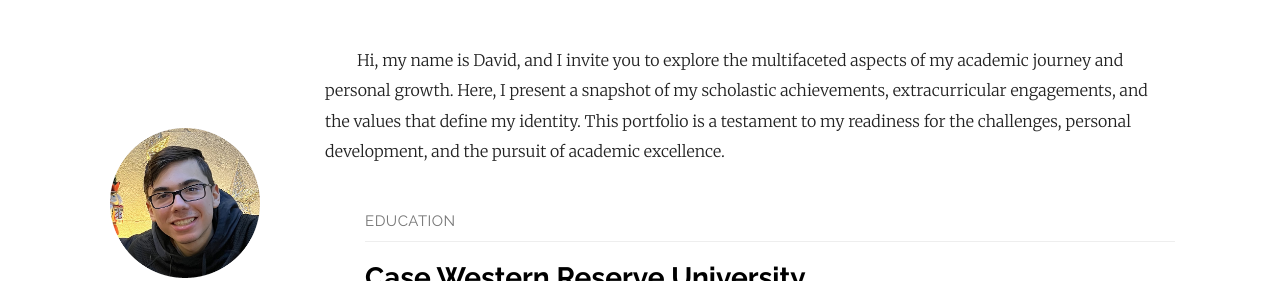
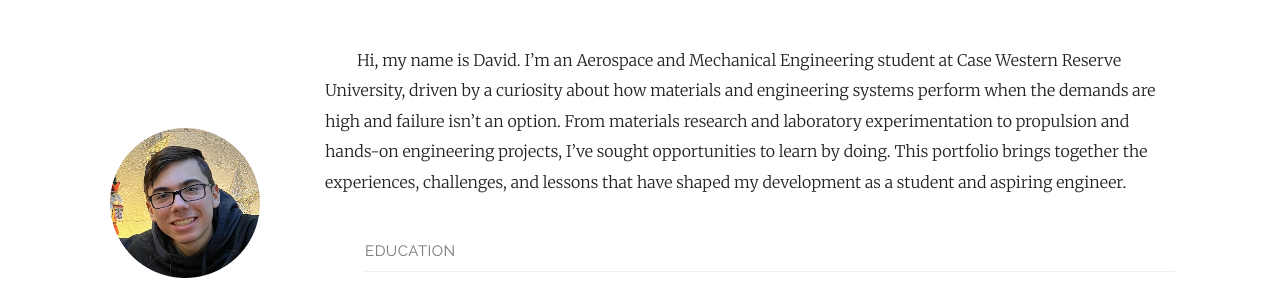
Before and after one commit to david-geo/david-geo.github.io, a plain HTML site: page index.html in a window 1280 px wide. Shown: the top 281 px of the page. Drawn offline with Linux system fonts and the light colour scheme.

Commit message:
intro update

```diff
--- a/index.html
+++ b/index.html
@@ -60,7 +60,7 @@
       </section>
       <section class="content">
         <div class="posts post">
-          <p>Hi, my name is David, and I invite you to explore the multifaceted aspects of my academic journey and personal growth. Here, I present a snapshot of my scholastic achievements, extracurricular engagements, and the values that define my identity. This portfolio is a testament to my readiness for the challenges, personal development, and the pursuit of academic excellence.</p>
+          <p>Hi, my name is David. I’m an Aerospace and Mechanical Engineering student at Case Western Reserve University, driven by a curiosity about how materials and engineering systems perform when the demands are high and failure isn’t an option. From materials research and laboratory experimentation to propulsion and hands-on engineering projects, I’ve sought opportunities to learn by doing. This portfolio brings together the experiences, challenges, and lessons that have shaped my development as a student and aspiring engineer.</p>
         </div>
         <ul class="posts">
           <li class="posts-labelgroup" id="posts-labelgroup">
```
